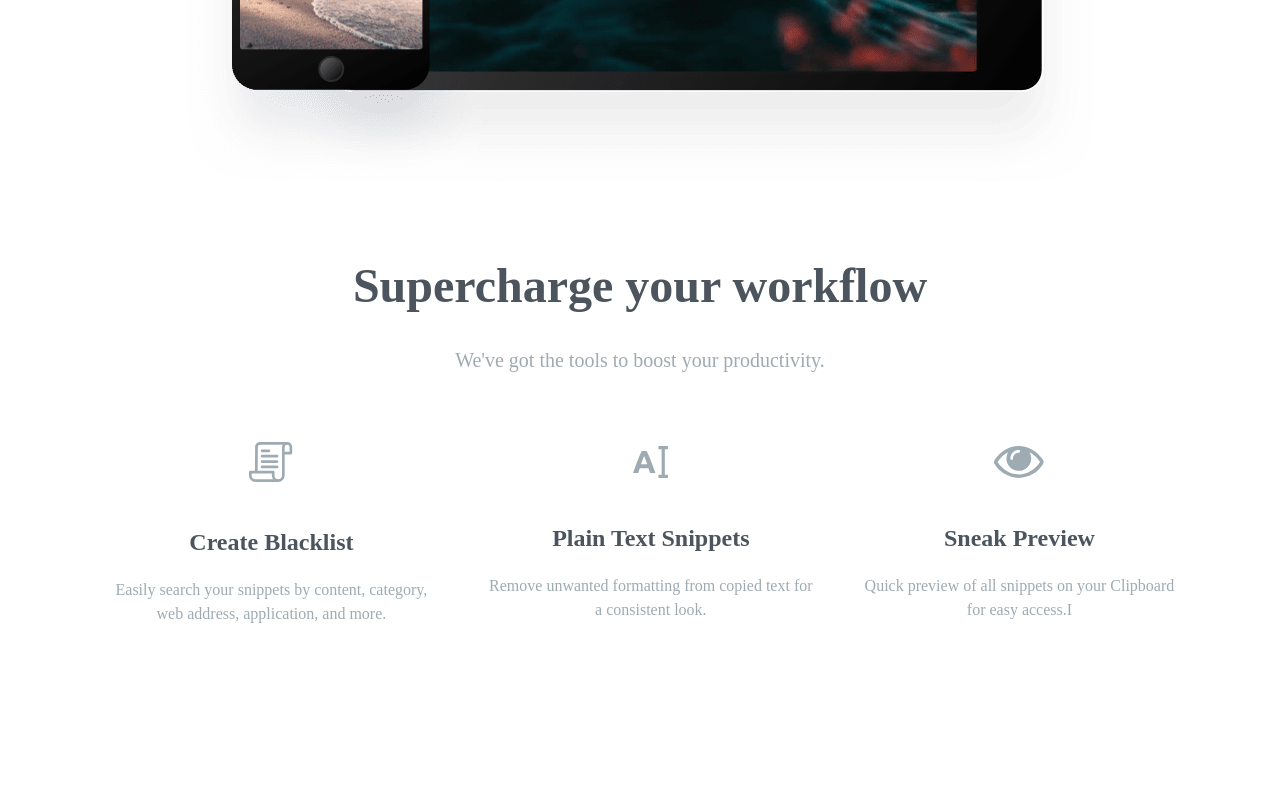
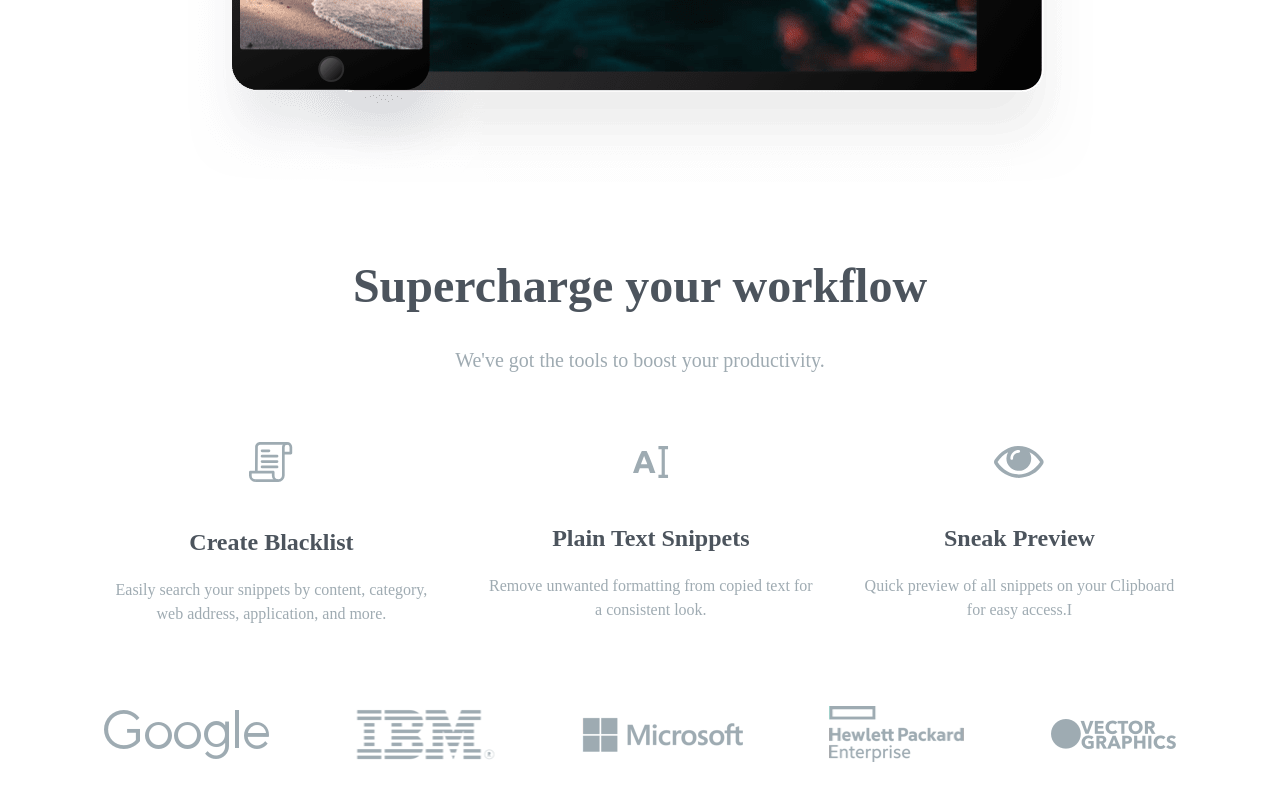
Before and after one commit to Meetkamal256/clipboard-website, a website: page public/index.html in a window 1280 px wide. Shown: the part 2166-2966 px from the top of the page. Before the commit the page ends 2872 px from the top, so only its background shows below. Drawn offline with Linux system fonts and the light colour scheme; a web font is replaced by a local one.

Commit message:
references section done

```diff
--- a/public/index.html
+++ b/public/index.html
@@ -145,5 +145,18 @@
         </div>
       </div>
     </section>
+
+    <!-- References logos -->
+    <section id="references">
+      <div class="section-container my-20">
+        <div class="flex flex-col items-center justify-between space-y-16 md:flex-row md:space-y-0">
+          <img src="images/logo-google.png" alt="">
+          <img src="images/logo-ibm.png" alt="">
+          <img src="images/logo-microsoft.png" alt="">
+          <img src="images/logo-hp.png" alt="">
+          <img src="images/logo-vector-graphics.png" alt="">
+        </div>
+      </div>
+    </section>
   </body>
 </html>
```
Also changed, not shown: public/styles.css.
